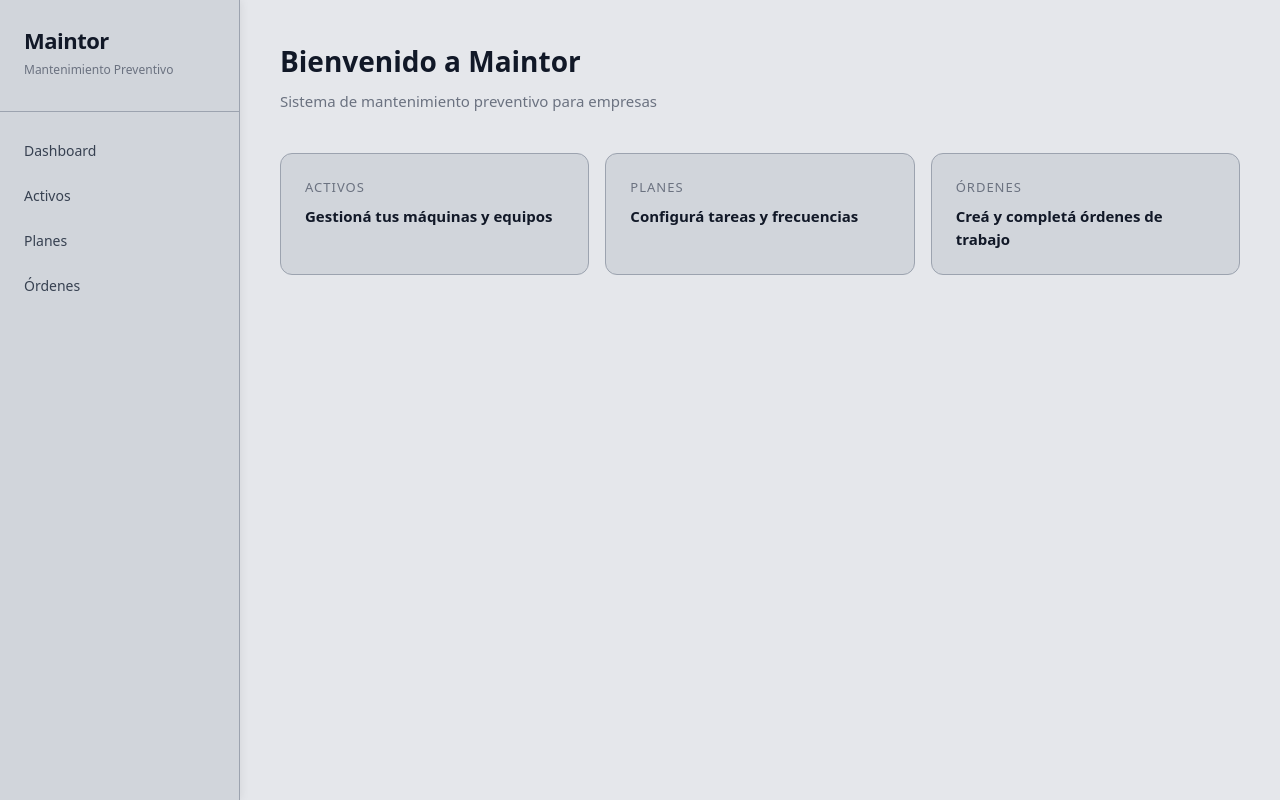
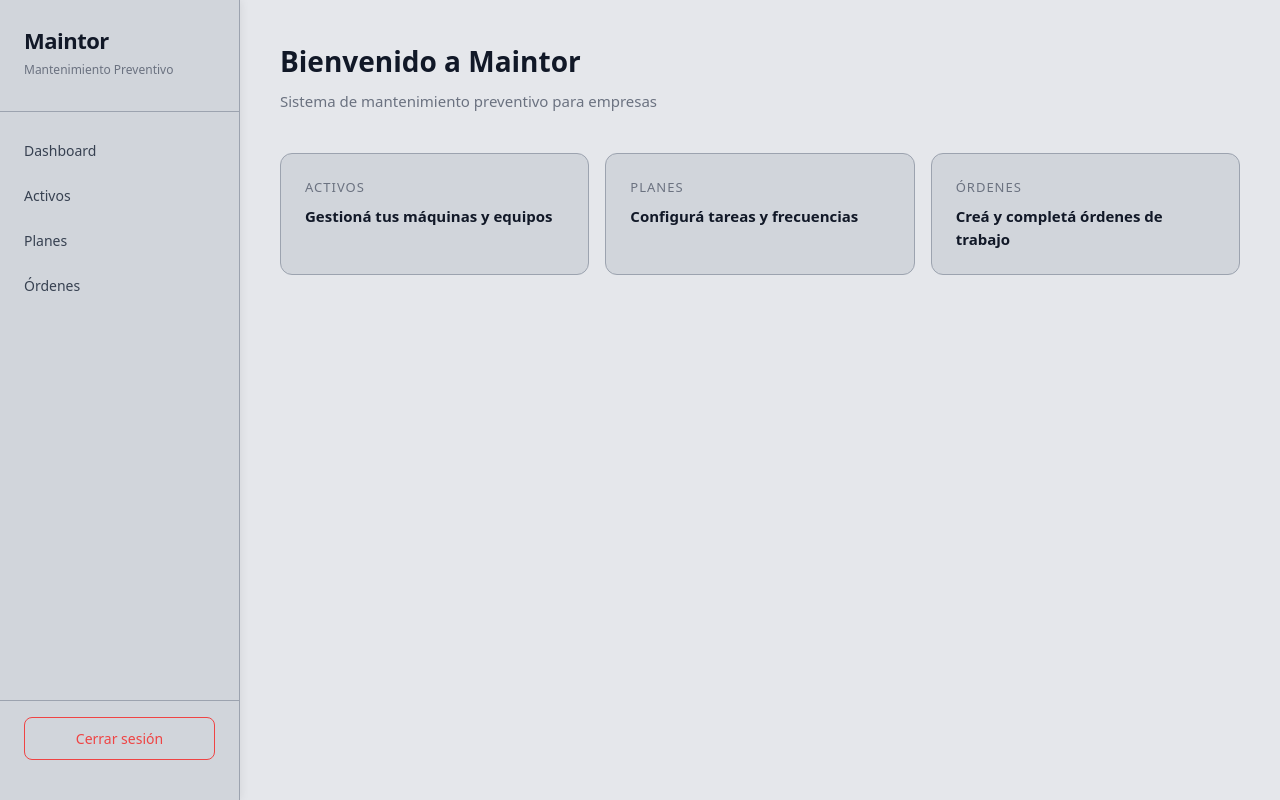
Before and after one commit to 1707636-dev/mantis, a Next.js app: page / in a window 1280 px wide. Built offline with nearby package versions, Linux system fonts and the light colour scheme; no server answers.

Commit message:
feat: agregar botón cerrar sesión

```diff
--- /dev/null
+++ b/app/Sidebar.tsx
@@ -0,0 +1,32 @@
+'use client'
+import { supabase } from './supabase'
+import { useRouter } from 'next/navigation'
+
+export default function Sidebar() {
+  const router = useRouter()
+
+  async function cerrarSesion() {
+    await supabase.auth.signOut()
+    router.push('/login')
+  }
+
+  return (
+    <aside style={{ width: '240px', backgroundColor: '#d1d5db', padding: '24px 0', display: 'flex', flexDirection: 'column', minHeight: '100vh', position: 'fixed', top: 0, left: 0, borderRight: '1px solid #9ca3af', boxShadow: '2px 0 8px rgba(0,0,0,0.06)' }}>
+      <div style={{ padding: '0 24px 32px', borderBottom: '1px solid #9ca3af' }}>
+        <h1 style={{ margin: 0, fontSize: '22px', fontWeight: '800', color: '#111827', letterSpacing: '-0.5px' }}>Maintor</h1>
+        <p style={{ margin: '4px 0 0', fontSize: '12px', color: '#6b7280' }}>Mantenimiento Preventivo</p>
+      </div>
+      <nav style={{ padding: '16px 0', display: 'flex', flexDirection: 'column', flex: 1 }}>
+        <a href="/" style={{ padding: '12px 24px', color: '#374151', textDecoration: 'none', fontSize: '14px', fontWeight: '500' }}>Dashboard</a>
+        <a href="/activos" style={{ padding: '12px 24px', color: '#374151', textDecoration: 'none', fontSize: '14px', fontWeight: '500' }}>Activos</a>
+        <a href="/planes" style={{ padding: '12px 24px', color: '#374151', textDecoration: 'none', fontSize: '14px', fontWeight: '500' }}>Planes</a>
+        <a href="/ordenes" style={{ padding: '12px 24px', color: '#374151', textDecoration: 'none', fontSize: '14px', fontWeight: '500' }}>Órdenes</a>
+      </nav>
+      <div style={{ padding: '16px 24px', borderTop: '1px solid #9ca3af' }}>
+        <button onClick={cerrarSesion} style={{ width: '100%', padding: '10px', backgroundColor: 'transparent', color: '#ef4444', border: '1px solid #ef4444', borderRadius: '8px', cursor: 'pointer', fontSize: '14px', fontWeight: '500' }}>
+          Cerrar sesión
+        </button>
+      </div>
+    </aside>
+  )
+}
--- a/app/layout.tsx
+++ b/app/layout.tsx
@@ -1,4 +1,5 @@
 import "./globals.css";
+import Sidebar from "./Sidebar";
 
 export const metadata = {
   title: "Maintor — Mantenimiento Preventivo",
@@ -9,18 +10,7 @@ export default function RootLayout({ children }: { children: React.ReactNode })
   return (
     <html lang="es">
       <body style={{ margin: 0, padding: 0, backgroundColor: '#e5e7eb', color: '#111827', fontFamily: 'system-ui, sans-serif', minHeight: '100vh', display: 'flex' }}>
-        <aside style={{ width: '240px', backgroundColor: '#d1d5db', padding: '24px 0', display: 'flex', flexDirection: 'column', minHeight: '100vh', position: 'fixed', top: 0, left: 0, borderRight: '1px solid #9ca3af', boxShadow: '2px 0 8px rgba(0,0,0,0.06)' }}>
-          <div style={{ padding: '0 24px 32px', borderBottom: '1px solid #9ca3af' }}>
-            <h1 style={{ margin: 0, fontSize: '22px', fontWeight: '800', color: '#111827', letterSpacing: '-0.5px' }}>Maintor</h1>
-            <p style={{ margin: '4px 0 0', fontSize: '12px', color: '#6b7280' }}>Mantenimiento Preventivo</p>
-          </div>
-          <nav style={{ padding: '16px 0', display: 'flex', flexDirection: 'column' }}>
-            <a href="/" style={{ padding: '12px 24px', color: '#374151', textDecoration: 'none', fontSize: '14px', fontWeight: '500' }}>Dashboard</a>
-            <a href="/activos" style={{ padding: '12px 24px', color: '#374151', textDecoration: 'none', fontSize: '14px', fontWeight: '500' }}>Activos</a>
-            <a href="/planes" style={{ padding: '12px 24px', color: '#374151', textDecoration: 'none', fontSize: '14px', fontWeight: '500' }}>Planes</a>
-            <a href="/ordenes" style={{ padding: '12px 24px', color: '#374151', textDecoration: 'none', fontSize: '14px', fontWeight: '500' }}>Órdenes</a>
-          </nav>
-        </aside>
+        <Sidebar />
         <main style={{ marginLeft: '240px', flex: 1, padding: '40px', minHeight: '100vh', backgroundColor: '#e5e7eb' }}>
           {children}
         </main>
```
